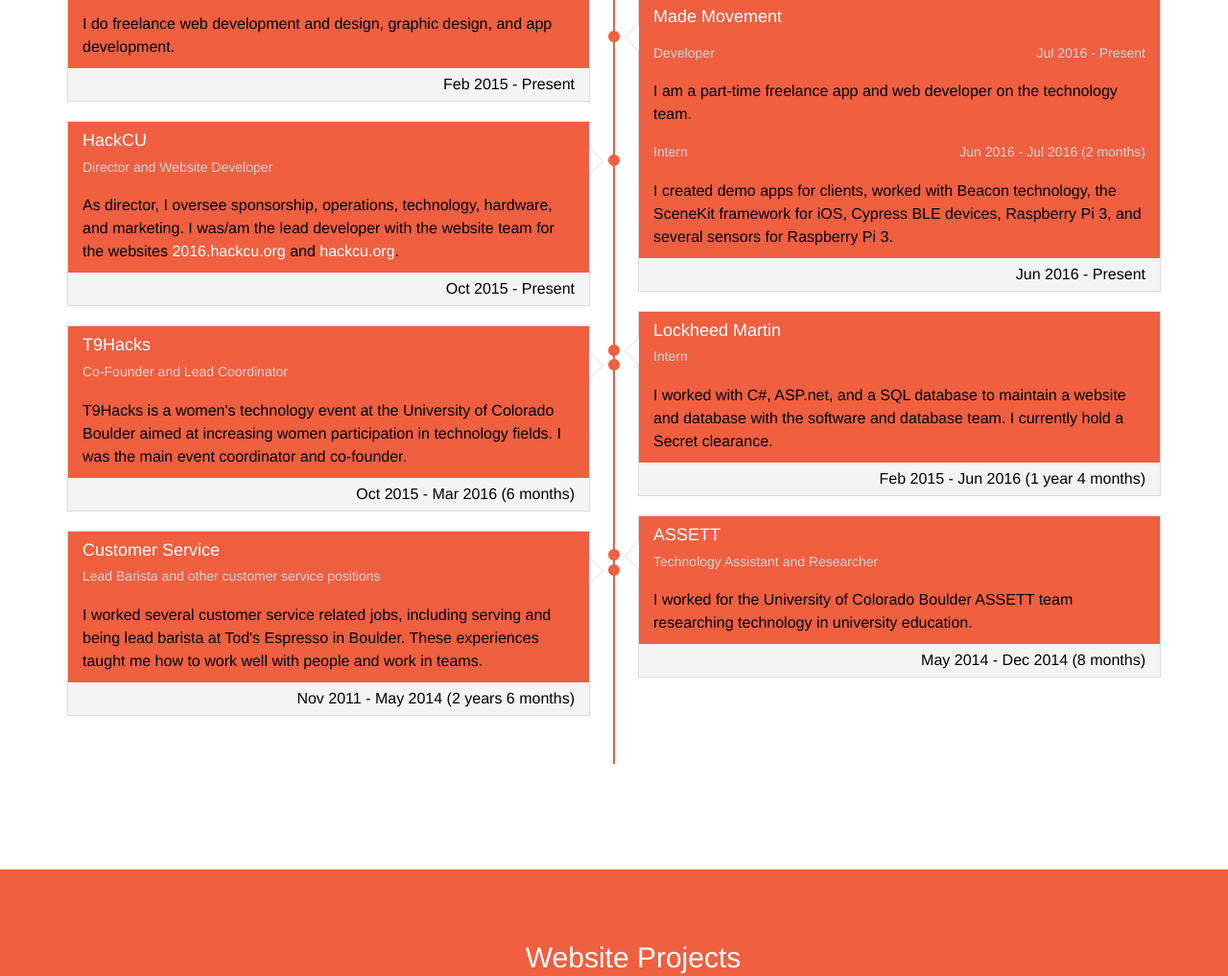
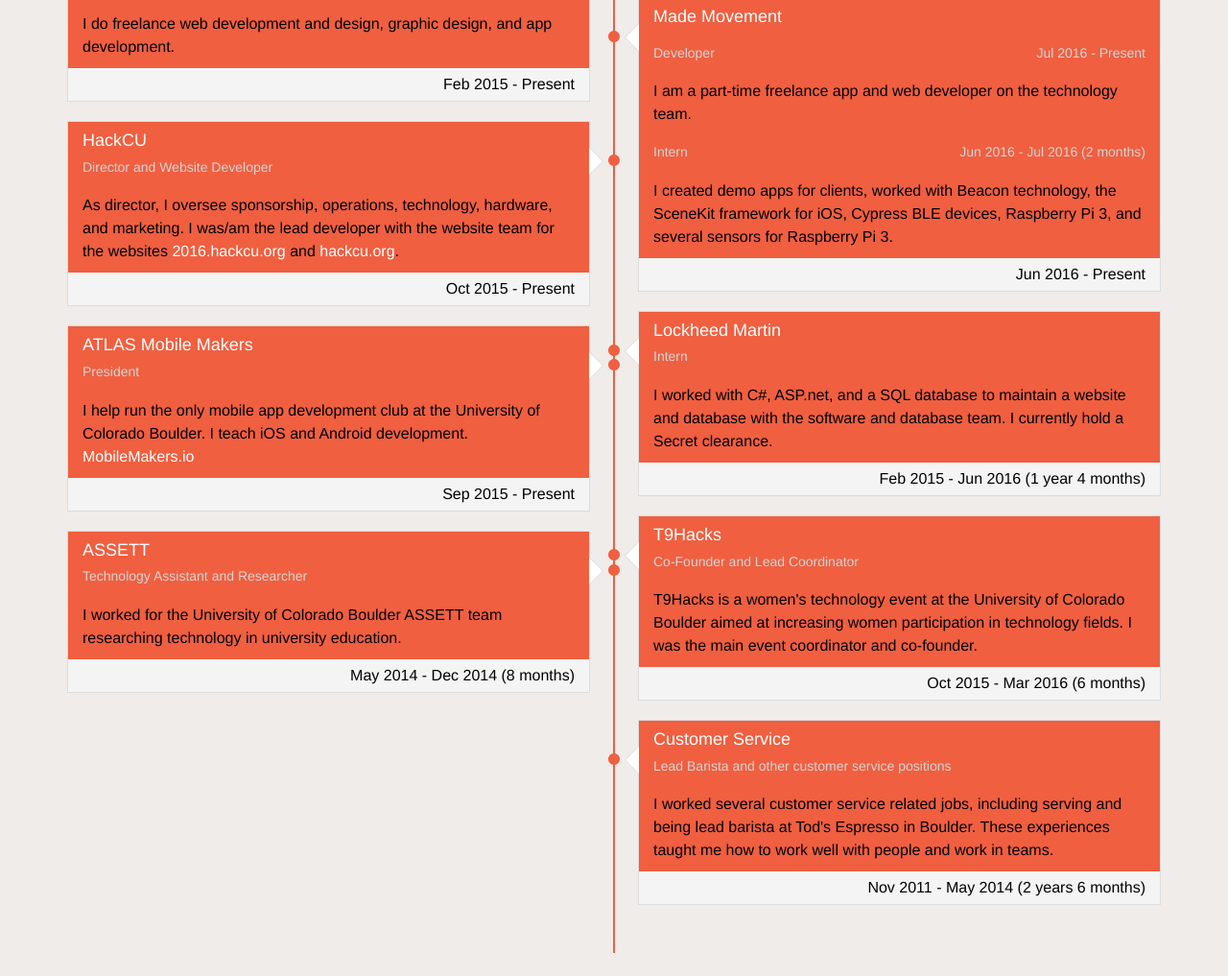
Before and after one commit to jessalbarian/PersonalWebsite, a website: page app/index.html in a window 1280 px wide. Shown: the part 1485-2502 px from the top of the page at 96% size. Drawn offline with nearby package versions, Linux system fonts and the light colour scheme.

Commit message:
updated background color for a few sections

```diff
--- a/app/css/custom.css
+++ b/app/css/custom.css
@@ -26,7 +26,7 @@
 }
 
 #contact {
-    background-color: #fff;
+    background-color: #efecea;
     color: #F05F40;
 }
 
@@ -39,14 +39,17 @@
     color: #F05F40;
 }
 
+#education {
+    background-color: #efecea;
+}
+
 .education {
-    background-color: #fff;
     color: #F05F40;
     padding: 25px;
 }
 
 #experience {
-    background-color: #FFF;
+    background-color: #efecea;
     color: #F05F40;
 }
 
--- a/app/index.html
+++ b/app/index.html
@@ -225,6 +225,24 @@
                 </div>
                 <div class="timeline-panel">
                     <div class="timeline-heading">
+                        <h4>ATLAS Mobile Makers</h4>
+                        <h5>President</h5>
+                    </div>
+                    <div class="timeline-body">
+                        <p>I help run the only mobile app development club at the University of Colorado Boulder. I teach iOS and Android development. <a href="http://mobilemakers.io/">MobileMakers.io</a></p>
+                    </div>
+                    <div class="timeline-footer primary">
+                        <p class="text-right">Sep 2015 - Present</p>
+                    </div>
+                </div>
+            </li>
+
+            <li class="timeline-inverted">
+                <div class="timeline-badge">
+                    <a><i class="fa fa-circle invert"></i></a>
+                </div>
+                <div class="timeline-panel">
+                    <div class="timeline-heading">
                         <h4>T9Hacks</h4>
                         <h5>Co-Founder and Lead Coordinator</h5>
                     </div>
@@ -239,9 +257,9 @@
                 </div>
             </li>
 
-            <li class="timeline-inverted">
+            <li>
                 <div class="timeline-badge">
-                    <a><i class="fa fa-circle invert"></i></a>
+                    <a><i class="fa fa-circle"></i></a>
                 </div>
                 <div class="timeline-panel">
                     <div class="timeline-heading">
@@ -258,9 +276,9 @@
                 </div>
             </li>
 
-            <li>
+            <li class="timeline-inverted">
                 <div class="timeline-badge">
-                    <a><i class="fa fa-circle"></i></a>
+                    <a><i class="fa fa-circle invert"></i></a>
                 </div>
                 <div class="timeline-panel">
                     <div class="timeline-heading">
```
Also changed, not shown: dist/css/custom.min.css.
